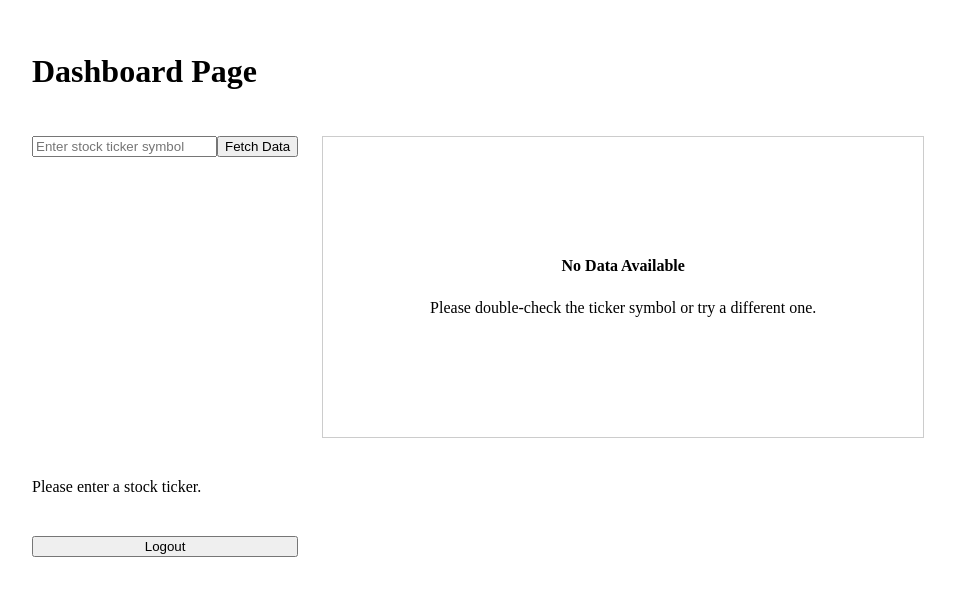
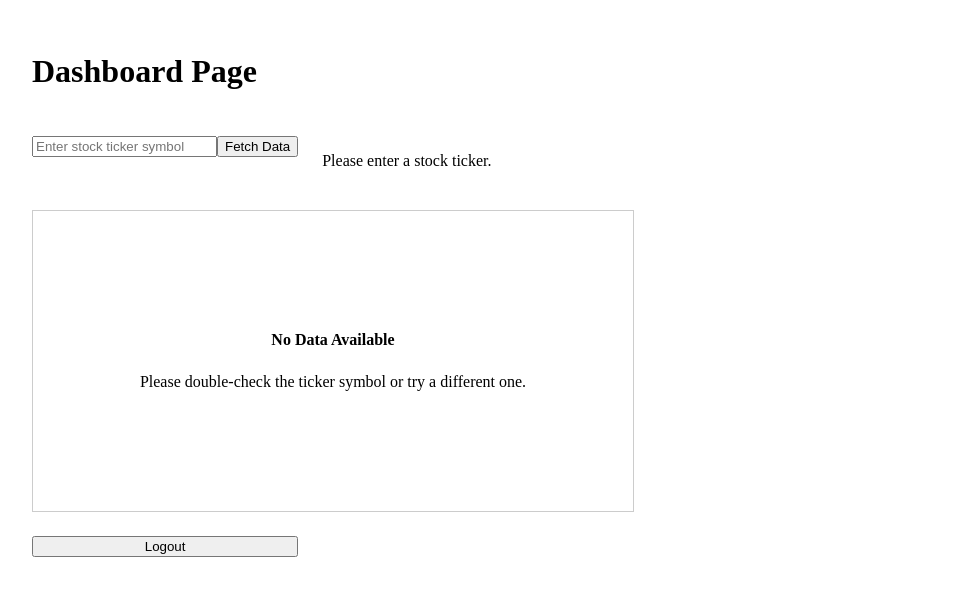
Before and after one commit to vinaygahlawat/investment-portfolio-helper-app, a React (Vite) app in the folder client/: page /dashboard in a window 1280 px wide. Shown: the top 596 px of the page, without its empty margins (0-955 px from the left). Built offline with nearby package versions, Linux system fonts and the light colour scheme; sample sign-in values are in the browser's storage.

Commit message:
Add a tickerSelector class to better control the style of the TickerSelector component. Have the TickerSelector component and messages next to each other on larger screens.

```diff
--- a/client/src/components/TickerSelector.tsx
+++ b/client/src/components/TickerSelector.tsx
@@ -2,13 +2,17 @@ import React, { useEffect, useRef, useState } from "react";
 
 interface TickerSelectorProps {
   onTickerSelect: (ticker: string) => void;
+  className?: string;
 }
 
 interface Suggestion {
   symbol: string;
   company_name: string;
 }
-const TickerSelector: React.FC<TickerSelectorProps> = ({ onTickerSelect }) => {
+const TickerSelector: React.FC<TickerSelectorProps> = ({
+  onTickerSelect,
+  className,
+}) => {
   const [inputValue, setInputValue] = useState("");
   const [suggestions, setSuggestions] = useState<Suggestion[]>([]);
   const [showSuggestions, setShowSuggestions] = useState(false);
@@ -104,7 +108,7 @@ const TickerSelector: React.FC<TickerSelectorProps> = ({ onTickerSelect }) => {
   }, [activeSuggestionIndex, suggestions]);
 
   return (
-    <form onSubmit={handleSubmit}>
+    <form onSubmit={handleSubmit} className={className}>
       <input
         type="text"
         placeholder="Enter stock ticker symbol"
--- a/client/src/pages/DashboardPage.module.css
+++ b/client/src/pages/DashboardPage.module.css
@@ -11,9 +11,9 @@
   grid-row: 1;
 }
 
-.dashboardContainer > div:nth-child(2) {
-  /* Targets the TickerSelector div */
+.tickerSelector {
   grid-row: 2;
+  grid-column: 1;
 }
 
 .messageContainer {
@@ -32,28 +32,28 @@
   .dashboardContainer {
     grid-template-columns: auto 1fr; /* TickerSelector width adjusts, Chart takes remaining */
     grid-template-rows: auto 1fr auto; /* Header, Main Content Area, Messages */
+    grid-template-areas: "header header" "selector messages" "chart chart";
     gap: 24px;
     padding: 24px;
   }
 
   .dashboardContainer > h1 {
-    grid-row: 1;
-    grid-column: 1 / -1; /* Span across both columns */
+    grid-area: header;
   }
 
-  .dashboardContainer > div:nth-child(2) {
-    grid-row: 2;
-    grid-column: 1;
+  .tickerSelector {
+    grid-area: selector;
   }
 
   .messageContainer {
-    grid-row: 3;
-    grid-column: 1 / -1; /* Span across both columns */
+    grid-area: messages;
+    display: flex;
+    align-items: center;
+    gap: 8px;
     justify-content: flex-start; /* Adjust message alignment on wider screens */
   }
 
   .chartContainer {
-    grid-row: 2;
-    grid-column: 2;
+    grid-area: chart;
   }
 }
--- a/client/src/pages/DashboardPage.tsx
+++ b/client/src/pages/DashboardPage.tsx
@@ -26,7 +26,10 @@ const DashboardPage: React.FC = () => {
   return (
     <div className={styles.dashboardContainer}>
       <h1>Dashboard Page</h1>
-      <TickerSelector onTickerSelect={handleTickerSelected} />
+      <TickerSelector
+        onTickerSelect={handleTickerSelected}
+        className={styles.tickerSelector}
+      />
       <div className={styles.messageContainer}>
         <p>
           {selectedTicker
```
